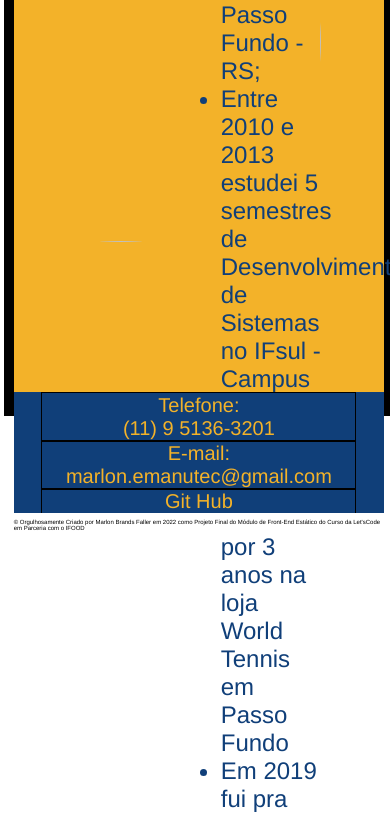
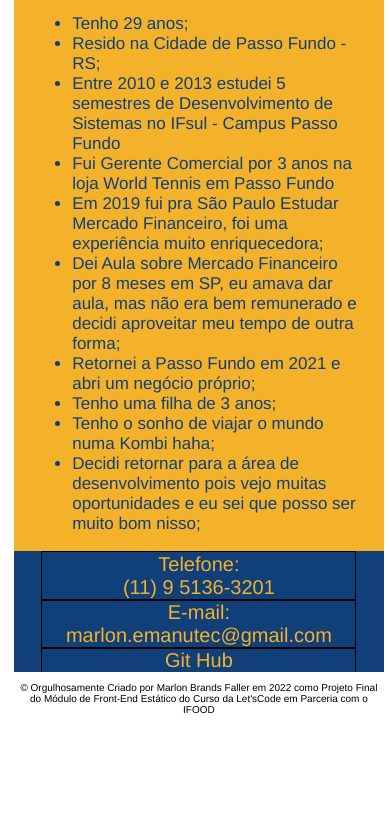
Before and after one commit to Falller/HTML-CSS, a plain HTML site: page portfólio3/index.html in a window 390 px wide. Shown: the part 428-1244 px from the top of the page. After the commit the page ends 1143 px from the top, so only its background shows below. Drawn offline with Linux system fonts and the light colour scheme.

Commit message:
index 100%

```diff
--- a/portfólio3/stylecopy.css
+++ b/portfólio3/stylecopy.css
@@ -65,7 +65,8 @@
     }
 
     .copyrodape p {
-    font-size: 8px;
+    text-align: center;
+    font-size: 10px;
     }
 }
 
@@ -75,7 +76,8 @@
     }
 
     .copyrodape p {
-    font-size: 7px;
+    text-align: center;
+    font-size: 10px;
     }
 }
 
@@ -85,6 +87,7 @@
     }
 
     .copyrodape p {
-    font-size: 6px;
+    text-align: center;
+    font-size: 10px;
     }
 }
--- a/portfólio3/stylefooter.css
+++ b/portfólio3/stylefooter.css
@@ -137,21 +137,21 @@ footer {
         text-decoration: none;
         color: #f3b229;
         font-family: 'Franklin Gothic Medium', 'Arial Narrow', Arial, sans-serif;
-        font-size: 18px;
+        font-size: 15px;
     }
 
     .email a {
         text-decoration: none;
         color: #f3b229;
         font-family: 'Franklin Gothic Medium', 'Arial Narrow', Arial, sans-serif;
-        font-size: 18px;
+        font-size: 15px;
     }
 
     .git a {
         text-decoration: none;
         color: #f3b229;
         font-family: 'Franklin Gothic Medium', 'Arial Narrow', Arial, sans-serif;
-        font-size: 18px;
+        font-size: 15px;
     }
 }
 
--- a/portfólio3/styleheader.css
+++ b/portfólio3/styleheader.css
@@ -58,9 +58,6 @@ header .topo nav a:hover {
 }
 
 @media (max-width: 1300px) {
-    body {
-        padding: 0 1%;
-    }
 
     header {
         height: 140px;
@@ -90,9 +87,6 @@ header .topo nav a:hover {
 }
 
 @media (max-width: 1150px) {
-    body {
-        padding: 0 1%;
-    }
 
     header {
         height: 130px;
@@ -122,9 +116,6 @@ header .topo nav a:hover {
 }
 
 @media (max-width: 900px) {
-    body {
-        padding: 0 1%;
-    }
 
     header {
         height: 125px;
--- a/portfólio3/stylemain.css
+++ b/portfólio3/stylemain.css
@@ -6,7 +6,7 @@ main {
 .tudo {
     display: flex;
     height: 100%;
-    width: 70%;
+    width: 100%;
 }
 
 main .tudo .imagem {
@@ -33,11 +33,160 @@ main .tudo .conteudo {
 
 main .tudo .conteudo .titulo h1 {
     text-decoration: underline;
+    font-size: 40px;
 }
 
 .sobre {
     width: 90%;
     height: 100%;
     font-size: 24px;
+}
+
+@media (max-width: 1300px) {
+    main .tudo .conteudo .titulo h1 {
+        font-size: 38px;
+    }
+
+    .sobre {
+        font-size: 23px;
+
+    }
+}
+
+@media (max-width: 1250px) {
+    main .tudo .conteudo .titulo h1 {
+        font-size: 37px;
+    }
+
+    .sobre {
+        font-size: 22px;
+
+    }
+}
+
+@media (max-width: 1200px) {
+    main .tudo .conteudo .titulo h1 {
+        font-size: 36px;
+    }
+
+    .sobre {
+        font-size: 21px;
+
+    }
+}
+
+@media (max-width: 1150px) {
+
+
+    main .tudo .imagem img {
+        width: 350px;
+        height: 350px;
+    }
+}
+
+@media (max-width: 1100px) {
+
+
+
+    main .tudo .imagem img {
+        width: 320px;
+        height: 320px;
+    }
 
 }
+
+@media (max-width: 1050px) {
+
+
+
+    main .tudo .imagem img {
+        width: 320px;
+        height: 320px;
+    }
+
+}
+
+@media (max-width: 1000px) {
+
+
+    main .tudo .imagem img {
+        width: 320px;
+        height: 320px;
+    }
+
+}
+
+@media (max-width: 950px) {
+
+
+    main .tudo .imagem img {
+        width: 320px;
+        height: 320px;
+    }
+
+}
+
+@media (max-width: 900px) {
+
+    main .tudo .conteudo .titulo h1 {
+        font-size: 34px;
+    }
+
+    .sobre {
+        font-size: 19px;
+
+    }
+
+    main .tudo .imagem img {
+        width: 280px;
+        height: 280px;
+    }
+
+}
+
+@media (max-width: 825px) {
+
+    main .tudo .imagem img {
+        width: 275px;
+        height: 275px;
+    }
+
+}
+
+@media (max-width: 750px) {
+    main .tudo .imagem img {
+        width: 225px;
+        height: 225px;
+    }
+
+    main .tudo .conteudo .titulo h1 {
+        font-size: 32px;
+    }
+
+    .sobre {
+        font-size: 17px;
+
+    }
+
+    .tudo {
+        flex-direction: column;
+    }
+
+    main {
+        height: 1500px;
+    }
+
+    main .tudo .imagem{
+        width: 100%;
+        display: flex;
+        justify-content: center;
+        align-items: center;
+    }
+
+    main .tudo .conteudo {
+        width: 100%;
+        display: flex;
+        justify-content: center;
+        align-items: center;
+    }
+}
--- a/portfólio3/styleprincipal.css
+++ b/portfólio3/styleprincipal.css
@@ -15,7 +15,6 @@ header {
 }
 
 .container {
-    background-color: black; /*cor do fundo maior*/
     display: flex;
     flex-direction: column;
     align-items: center;
```
